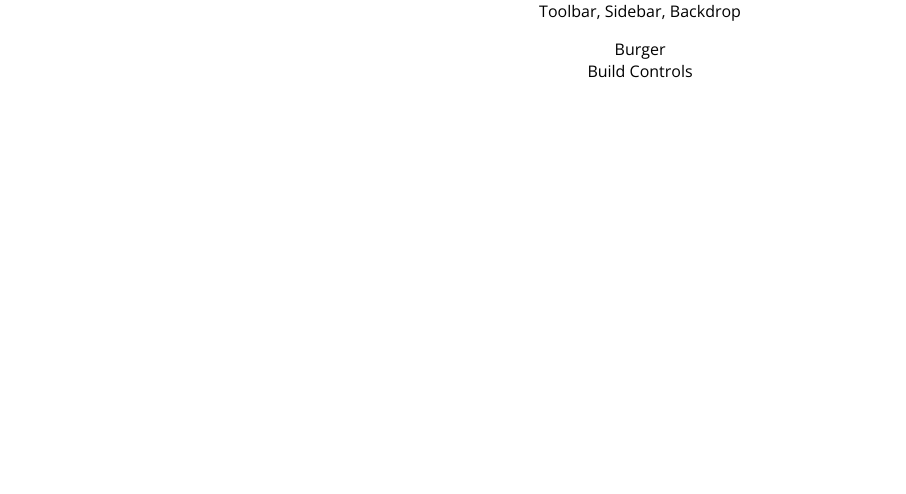
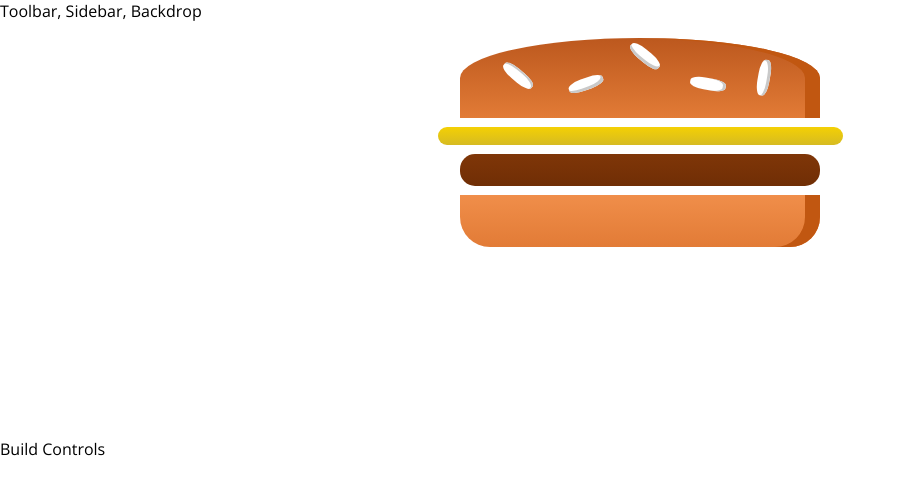
Before and after one commit to timzprof/burger-builder, a React (Create React App) app: page / in a window 1280 px wide. Shown: the top 494 px of the page, without its empty margins (0-906 px from the left). Built offline with nearby package versions, Linux system fonts and the light colour scheme.

Commit message:
Implemented Static burger ingredients

```diff
--- a/src/App.js
+++ b/src/App.js
@@ -1,12 +1,11 @@
 import React, { Component } from 'react';
-import classes from './App.module.css';
 import Layout from './components/Layout/Layout';
 import BurgerBuilder from './containers/BurgerBuilder/BurgerBuilder';
 
 class App extends Component {
   render() {
     return (
-      <div className={classes.App}>
+      <div>
         <Layout>
           <BurgerBuilder />
         </Layout>
--- a/src/App.module.css
+++ /dev/null
@@ -1,3 +0,0 @@
-.App {
-  text-align: center;
-}
--- a/src/components/Burger/Burger.js
+++ b/src/components/Burger/Burger.js
@@ -0,0 +1,16 @@
+import React from 'react';
+import BurgerIngredient from './BurgerIngredient/BurgerIngredient';
+import classes from './Burger.module.css';
+
+const burger = (props) => {
+  return (
+    <div className={classes.Burger}>
+      <BurgerIngredient type="bread-top"/>
+      <BurgerIngredient type="cheese" />
+      <BurgerIngredient type="meat" />
+      <BurgerIngredient type="bread-bottom" />
+    </div>
+  );
+};
+
+export default burger;
--- /dev/null
+++ b/src/components/Burger/Burger.module.css
@@ -0,0 +1,29 @@
+.Burger {
+  width: 100%;
+  margin: auto;
+  height: 250px;
+  text-align: center;
+  font-weight: bold;
+  font-size: 1.2rem;
+}
+
+@media (min-width: 1000px) and (min-height: 700px) {
+  .Burger {
+    width: 700px;
+    height: 600px;
+  }
+}
+
+@media (min-width: 500px) and (min-height: 401px) {
+  .Burger {
+    width: 450px;
+    height: 400px;
+  }
+}
+
+@media (min-width: 500px) and (max-height: 400px) {
+  .Burger {
+    width: 350px;
+    height: 300px;
+  }
+}
--- a/src/components/Burger/BurgerIngredient/BurgerIngredient.js
+++ b/src/components/Burger/BurgerIngredient/BurgerIngredient.js
@@ -1,5 +1,5 @@
 import React , { Component } from 'react';
-import classes from 'BurgerIngredient.module.css';
+import classes from './BurgerIngredient.module.css';
 import PropTypes from 'prop-types';
 
 class BurgerIngredient extends Component {
--- a/src/containers/BurgerBuilder/BurgerBuilder.js
+++ b/src/containers/BurgerBuilder/BurgerBuilder.js
@@ -1,11 +1,12 @@
 import React, { Component } from 'react';
 import Aux from '../../hoc/Auxiliary';
+import Burger from '../../components/Burger/Burger';
 
 class BurgerBuilder extends Component {
   render() {
     return (
       <Aux>
-        <div>Burger</div>
+        <Burger />
         <div>Build Controls</div>
       </Aux>
     );
```
